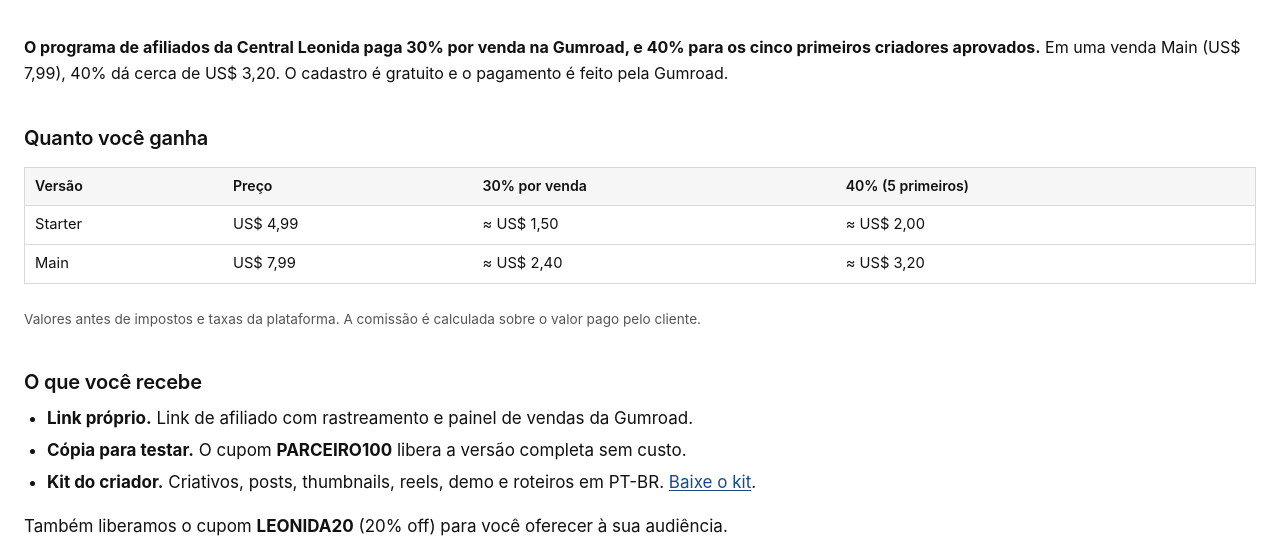
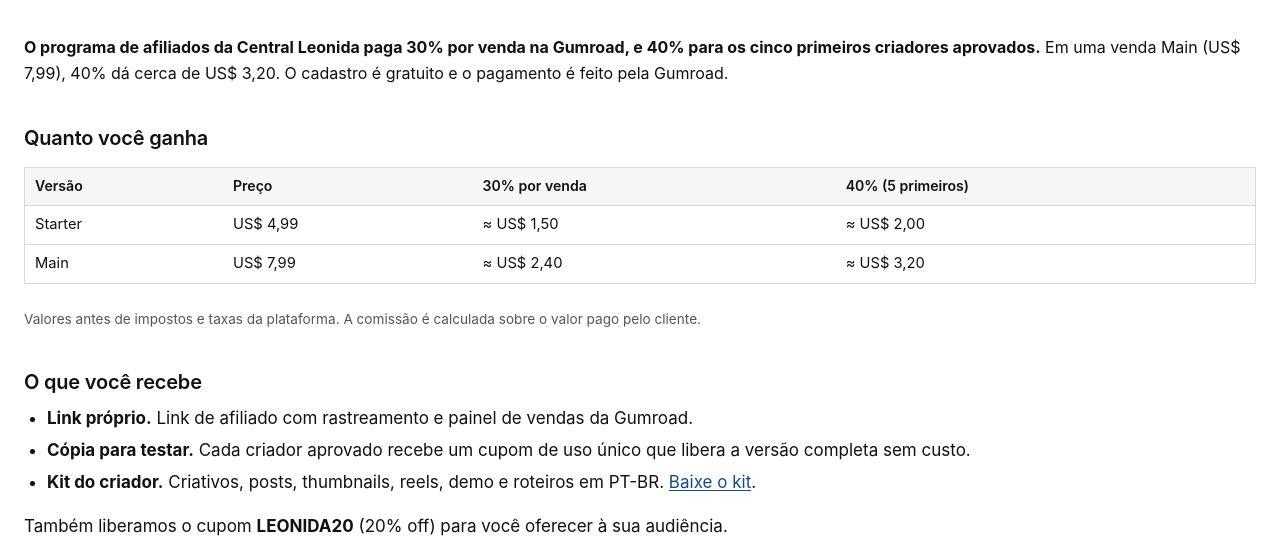
Before and after one commit to Kakashi4/centralleonida.github.io, a plain HTML site: page afiliados.html in a window 1280 px wide. Shown: the part 242-797 px from the top of the page. Drawn offline with Linux system fonts and the light colour scheme.

Commit message:
Stop advertising a shared free coupon on the affiliate page
The public page named PARCEIRO100, a 50-use 100%-off code anyone could
redeem without signing up. Creators now get a personal single-use code
instead, so the page no longer hands one out.

Co-Authored-By: Claude Code <noreply@anthropic.com>

```diff
--- a/afiliados.html
+++ b/afiliados.html
@@ -62,7 +62,7 @@
     <h2>O que você recebe</h2>
     <ul>
       <li><strong>Link próprio.</strong> Link de afiliado com rastreamento e painel de vendas da Gumroad.</li>
-      <li><strong>Cópia para testar.</strong> O cupom <strong>PARCEIRO100</strong> libera a versão completa sem custo.</li>
+      <li><strong>Cópia para testar.</strong> Cada criador aprovado recebe um cupom de uso único que libera a versão completa sem custo.</li>
       <li><strong>Kit do criador.</strong> Criativos, posts, thumbnails, reels, demo e roteiros em PT-BR. <a href="https://kakashi4.github.io/centralleonida.github.io/downloads/kit-do-criador-v3.0.zip" rel="nofollow">Baixe o kit</a>.</li>
     </ul>
     <p>Também liberamos o cupom <strong>LEONIDA20</strong> (20% off) para você oferecer à sua audiência.</p>
```
